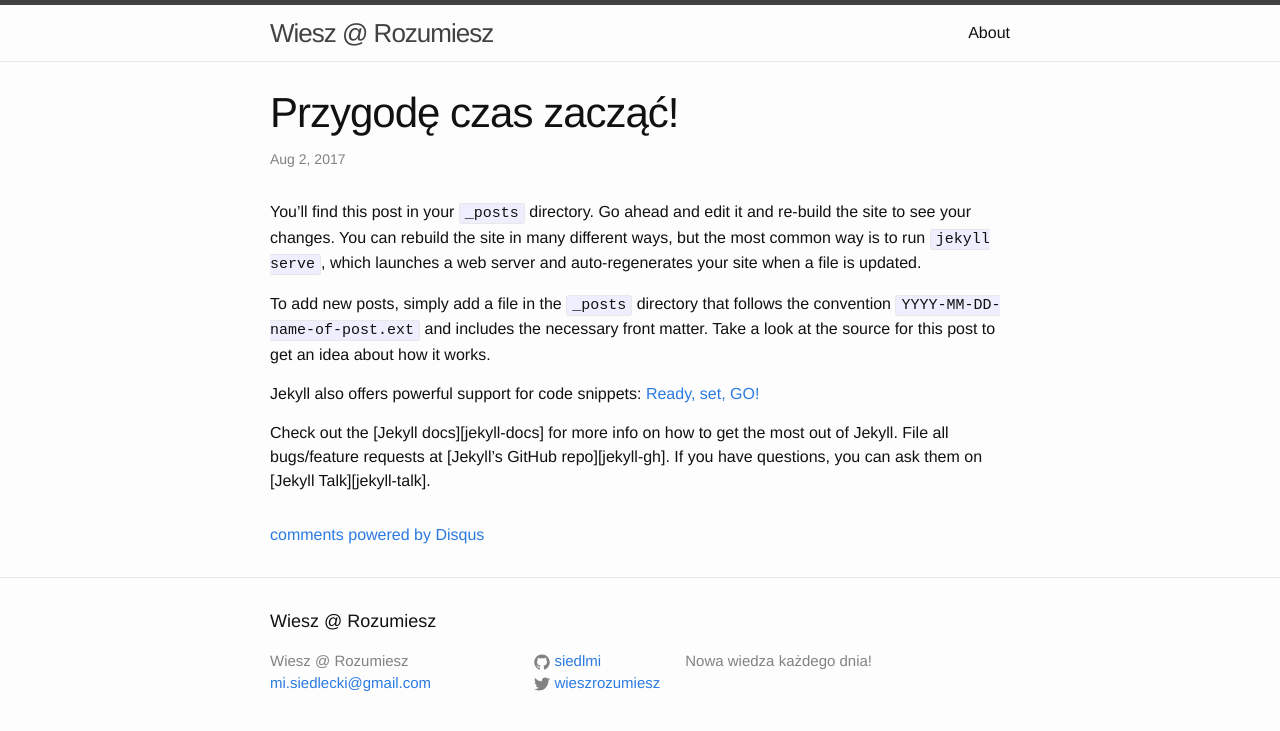
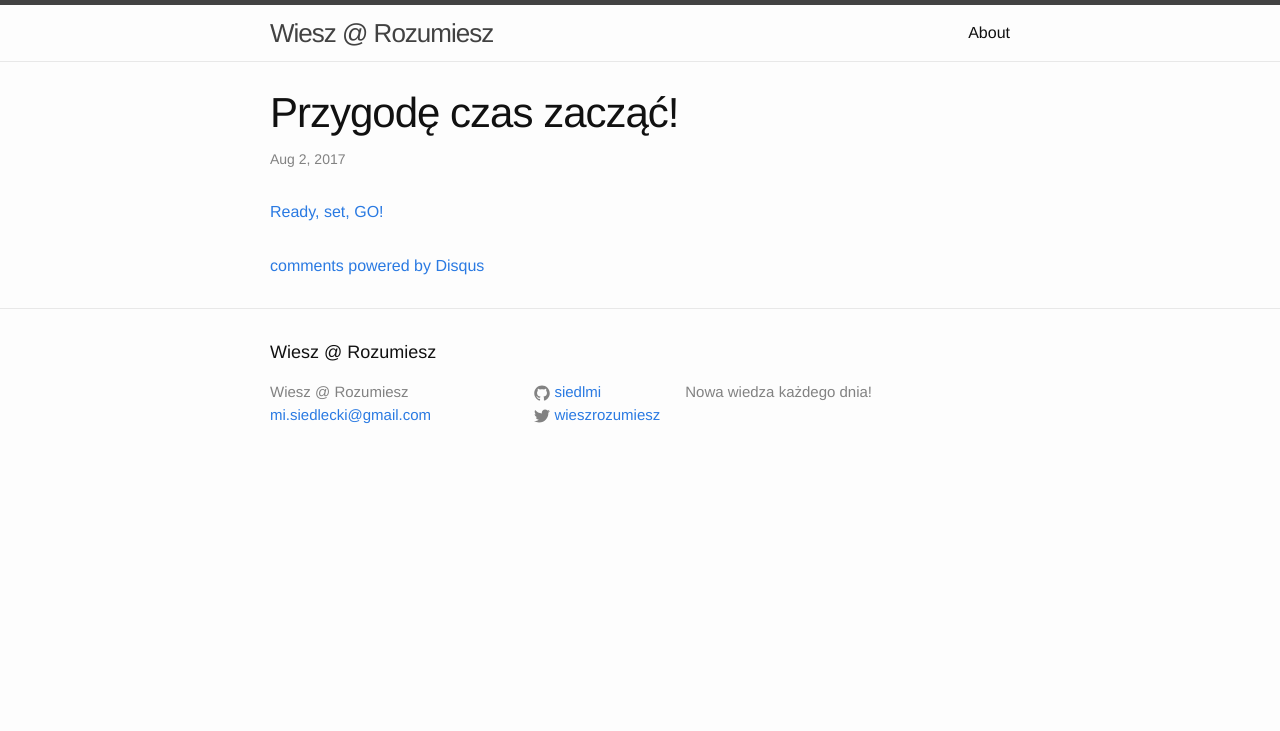
Before and after one commit to siedlmi/siedlmi.github.io, a Jekyll site: the page built from _posts/2017-08-02-witaj.markdown, in a window 1280 px wide. Shown: the top 731 px of the page. Built offline with Jekyll 4.4.1, drawn with Linux system fonts in a browser that asks for light colours; comment, search, counter and statistics services are not loaded.

Commit message:
Update 2017-08-02-witaj.markdown

```diff
--- a/_posts/2017-08-02-witaj.markdown
+++ b/_posts/2017-08-02-witaj.markdown
@@ -4,11 +4,5 @@
 date:   2017-08-02 22:09:19 +0000
 categories: jekyll update
 ---
-You’ll find this post in your `_posts` directory. Go ahead and edit it and re-build the site to see your changes. You can rebuild the site in many different ways, but the most common way is to run `jekyll serve`, which launches a web server and auto-regenerates your site when a file is updated.
 
-To add new posts, simply add a file in the `_posts` directory that follows the convention `YYYY-MM-DD-name-of-post.ext` and includes the necessary front matter. Take a look at the source for this post to get an idea about how it works.
-
-Jekyll also offers powerful support for code snippets:
 [Ready, set, GO!](#ready-set-go)
-
-Check out the [Jekyll docs][jekyll-docs] for more info on how to get the most out of Jekyll. File all bugs/feature requests at [Jekyll’s GitHub repo][jekyll-gh]. If you have questions, you can ask them on [Jekyll Talk][jekyll-talk].
```
